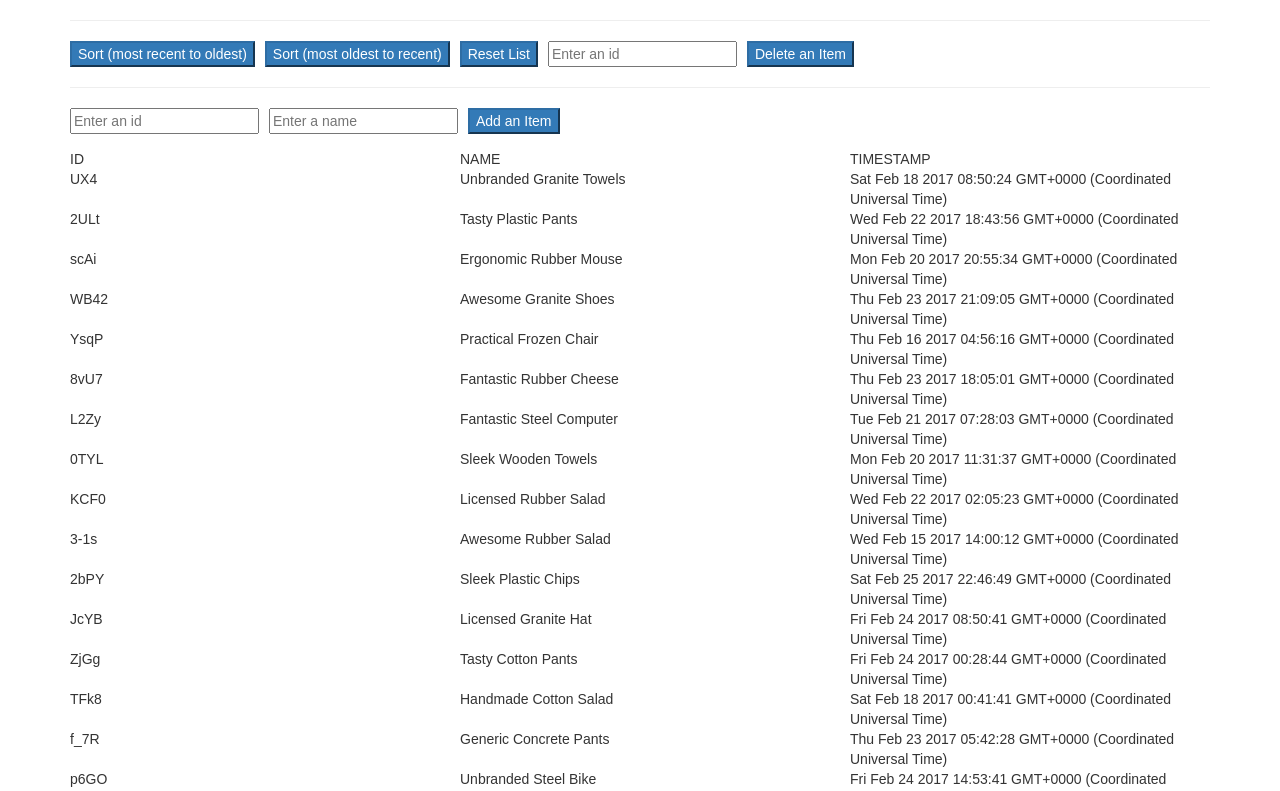
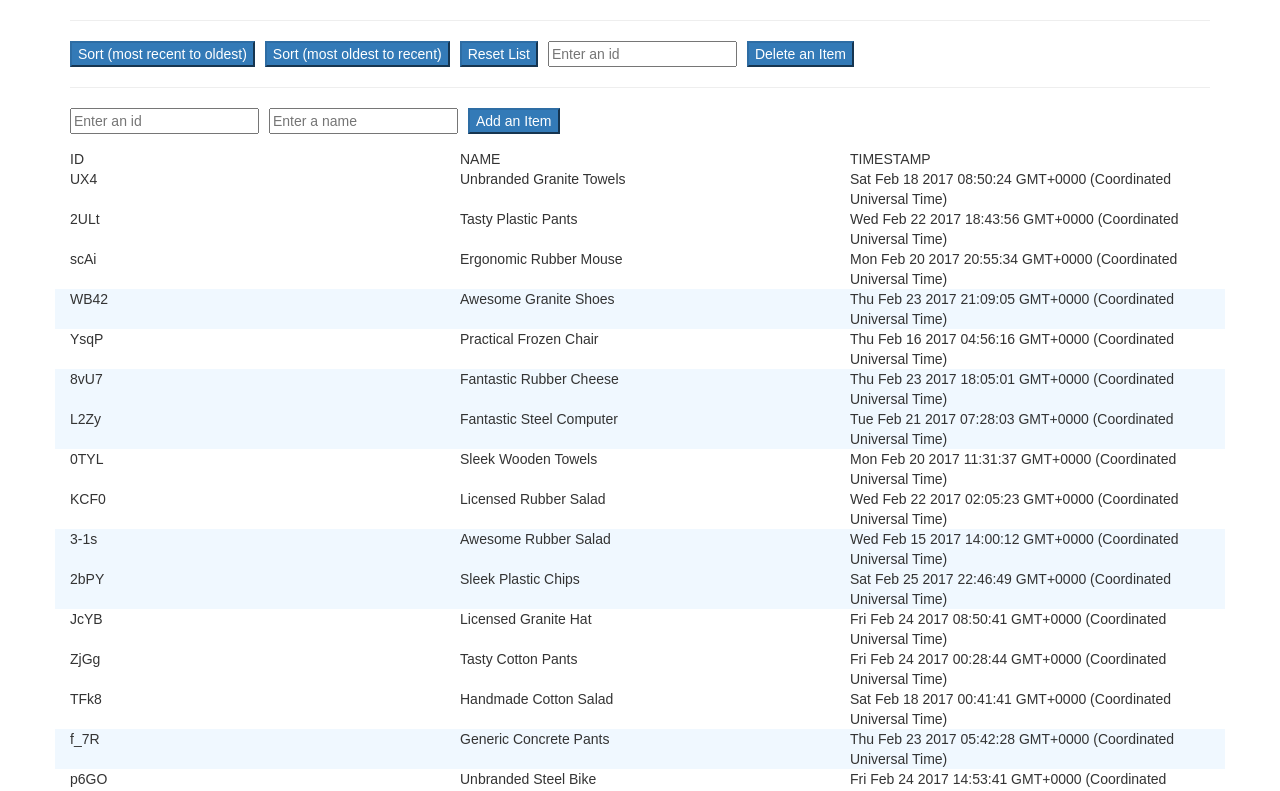
Before and after one commit to dennisXZX/react-list-manipulation, a React (Create React App) app: page / in a window 1280 px wide. Shown: the top 791 px of the page. Built offline with nearby package versions, Linux system fonts and the light colour scheme.

Commit message:
visually group list items

```diff
--- a/src/components/Item.js
+++ b/src/components/Item.js
@@ -2,9 +2,9 @@ import React, { Component } from 'react';
 
 class Item extends Component {
 	render() {
-		const { id, name, timestamp } = this.props;
+		const { id, name, timestamp, flag } = this.props;
 		return (
-			<div className="row">
+			<div className={`row ${flag}`}>
 				<div className="col-sm-4">
 					{id}
 				</div>
--- a/src/components/ItemList.js
+++ b/src/components/ItemList.js
@@ -6,9 +6,17 @@ class ItemList extends Component {
 	_generateList = (list) => {
 		return (
 			list.map((item) => {
-				return (
-					<Item key={item.id} {...item} />
-				)
+				// console.log(new Date(item.timestamp).getDay());
+				const date = item.timestamp.getDate();
+				if (date % 2 === 0) {
+					return (
+						<Item flag="evenItem" key={item.id} {...item} />
+					)
+				} else {
+					return (
+						<Item flag="oddItem" key={item.id} {...item} />
+					)
+				}
 			})
 		)
 	}
--- a/src/index.css
+++ b/src/index.css
@@ -10,4 +10,8 @@ body {
 
 .controls button, .controls input {
     margin-right: 10px;
-  }
+}
+
+.oddItem {
+  background-color: aliceblue;
+}
```
